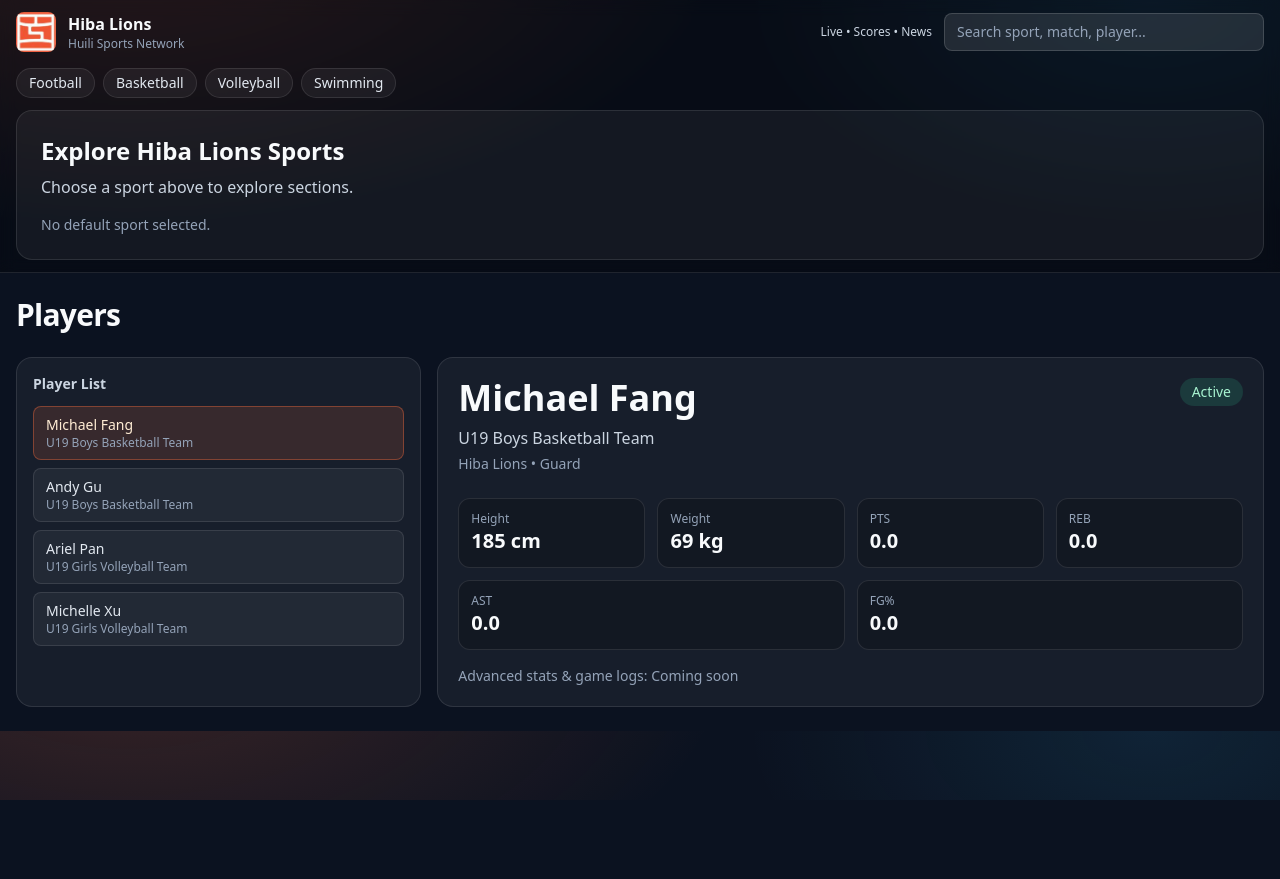
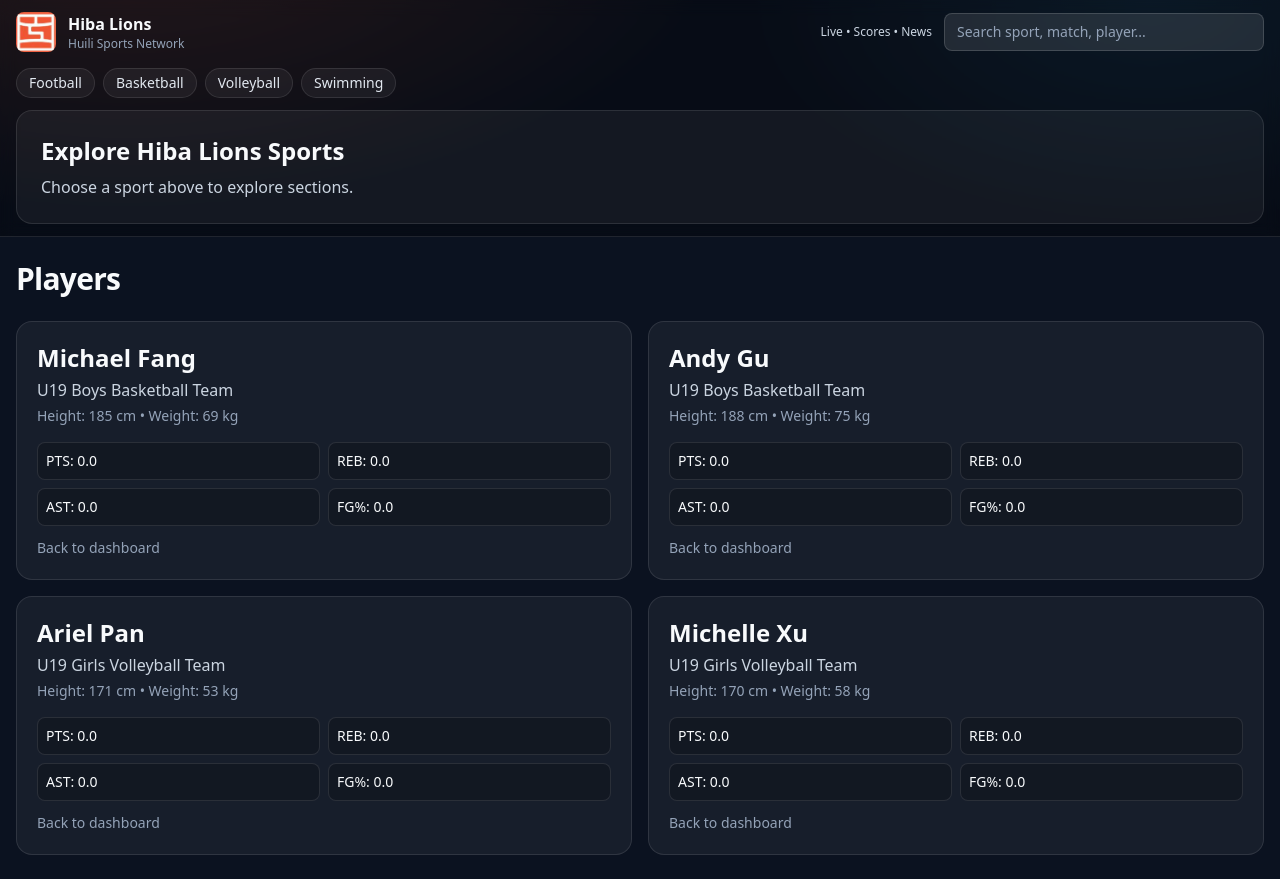
Before and after one commit to michaelfang1234/MichaelF, a Next.js app: page /players in a window 1280 px wide. Before the commit the page ends 800 px from the top, so only its background shows below. Built offline with nearby package versions, Linux system fonts and the light colour scheme.

Commit message:
Stabilize build and fix Next.js prerender/server-client issues

```diff
--- a/src/app/matches/page.tsx
+++ b/src/app/matches/page.tsx
@@ -1,44 +1,19 @@
-"use client";
-
-import { useSearchParams } from "next/navigation";
-
-const schedule = [
-  { date: "March 17", match: "Home vs NACIS", time: "5:00 PM" },
-  { date: "March 25", match: "Home vs KCIS", time: "5:15 PM" },
-  { date: "April 1", match: "Away vs PingHe", time: "5:00 PM" },
-  { date: "April 7", match: "Home vs QDHS", time: "5:00 PM" },
-  { date: "April 17", match: "Away vs WCIS", time: "5:00 PM" },
-  { date: "April 22", match: "Home vs UCS", time: "5:00 PM" },
-  { date: "April 28", match: "Away vs SUIS QP*", time: "5:00 PM" },
-];
-
 export default function MatchesPage() {
-  const sp = useSearchParams();
-  const q = (sp.get("q") || "").trim().toLowerCase();
-
-  const filtered = schedule.filter((m) => {
-    if (!q) return true;
-    return (`volleyball ${m.date} ${m.match} ${m.time}`).toLowerCase().includes(q);
-  });
+  const schedule = [
+    { date: "March 17", match: "Hiba Lions vs NACIS", time: "5:00 PM" },
+    { date: "March 25", match: "Hiba Lions vs KCIS", time: "5:15 PM" },
+    { date: "April 1", match: "PingHe vs Hiba Lions", time: "5:00 PM" },
+  ];
 
   return (
     <main className="space-y-4">
       <h1 className="text-3xl font-semibold tracking-tight">Volleyball Matches</h1>
       <p className="text-slate-400 text-sm">U19 Girls • SSSA Volleyball League</p>
-      {q ? <p className="text-sm text-orange-200">Search: &quot;{q}&quot; • {filtered.length} result(s)</p> : null}
-
       <div className="grid gap-4 md:grid-cols-2">
-        {filtered.map((m, i) => (
-          <article key={i} className="rounded-2xl border border-white/10 bg-white/5 p-4 transition hover:bg-white/10">
-            <div className="mb-2 flex items-center justify-between text-xs">
-              <span className="text-slate-400">Girls League</span>
-              <span className="rounded-full bg-emerald-400/15 px-2 py-0.5 text-emerald-200">UPCOMING</span>
-            </div>
+        {schedule.map((m, i) => (
+          <article key={i} className="rounded-2xl border border-white/10 bg-white/5 p-4">
             <div className="text-lg">{m.match}</div>
-            <div className="mt-3 flex items-center justify-between text-slate-300">
-              <span>{m.date}</span>
-              <span>{m.time}</span>
-            </div>
+            <div className="mt-2 text-sm text-slate-300">{m.date} • {m.time}</div>
           </article>
         ))}
       </div>
--- a/src/app/players/page.tsx
+++ b/src/app/players/page.tsx
@@ -1,144 +1,31 @@
-"use client";
-
-import { useMemo } from "react";
-import { useSearchParams } from "next/navigation";
 import Link from "next/link";
 
-type Player = {
-  key: string;
-  name: string;
-  sport: "Basketball" | "Volleyball";
-  teamLabel: string;
-  divisionLabel: string; // e.g. U19 Boys Basketball Team
-  heightCm: number;
-  weightKg: number;
-  position: string;
-};
-
-const players: Player[] = [
-  {
-    key: "michael",
-    name: "Michael Fang",
-    sport: "Basketball",
-    teamLabel: "Hiba Lions",
-    divisionLabel: "U19 Boys Basketball Team",
-    heightCm: 185,
-    weightKg: 69,
-    position: "Guard",
-  },
-  {
-    key: "andy",
-    name: "Andy Gu",
-    sport: "Basketball",
-    teamLabel: "Hiba Lions",
-    divisionLabel: "U19 Boys Basketball Team",
-    heightCm: 188,
-    weightKg: 75,
-    position: "Forward",
-  },
-  {
-    key: "ariel",
-    name: "Ariel Pan",
-    sport: "Volleyball",
-    teamLabel: "Hiba Lions",
-    divisionLabel: "U19 Girls Volleyball Team",
-    heightCm: 171,
-    weightKg: 53,
-    position: "Outside Hitter",
-  },
-  {
-    key: "michelle",
-    name: "Michelle Xu",
-    sport: "Volleyball",
-    teamLabel: "Hiba Lions",
-    divisionLabel: "U19 Girls Volleyball Team",
-    heightCm: 170,
-    weightKg: 58,
-    position: "Setter",
-  },
+const players = [
+  { key: "michael", name: "Michael Fang", team: "U19 Boys Basketball Team", height: "185 cm", weight: "69 kg" },
+  { key: "andy", name: "Andy Gu", team: "U19 Boys Basketball Team", height: "188 cm", weight: "75 kg" },
+  { key: "ariel", name: "Ariel Pan", team: "U19 Girls Volleyball Team", height: "171 cm", weight: "53 kg" },
+  { key: "michelle", name: "Michelle Xu", team: "U19 Girls Volleyball Team", height: "170 cm", weight: "58 kg" },
 ];
 
 export default function PlayersPage() {
-  const sp = useSearchParams();
-  const q = (sp.get("q") || "").trim().toLowerCase();
-
-  const filtered = useMemo(() => {
-    if (!q) return players;
-    return players.filter((p) =>
-      `${p.key} ${p.name} ${p.sport} ${p.teamLabel} ${p.divisionLabel}`.toLowerCase().includes(q)
-    );
-  }, [q]);
-
-  const selected = filtered[0] ?? players[0];
-
   return (
     <main className="space-y-6">
       <h1 className="text-3xl font-semibold tracking-tight">Players</h1>
-
-      <div className="grid gap-4 lg:grid-cols-12">
-        <aside className="rounded-2xl border border-white/10 bg-white/5 p-4 lg:col-span-4">
-          <h2 className="mb-3 text-sm font-semibold text-slate-300">Player List</h2>
-          <div className="space-y-2">
-            {players.map((p) => (
-              <Link
-                key={p.key}
-                href={`/players?q=${encodeURIComponent(p.key)}`}
-                className={[
-                  "block rounded-lg border px-3 py-2 text-sm transition",
-                  selected.key === p.key
-                    ? "border-[#F26A3D]/40 bg-[#F26A3D]/15 text-orange-100"
-                    : "border-white/10 bg-white/5 text-slate-200 hover:bg-white/10",
-                ].join(" ")}
-              >
-                <div className="font-medium">{p.name}</div>
-                <div className="text-xs text-slate-400">{p.divisionLabel}</div>
-              </Link>
-            ))}
-          </div>
-        </aside>
-
-        <section className="rounded-2xl border border-white/10 bg-white/5 p-5 lg:col-span-8">
-          <div className="flex flex-wrap items-start justify-between gap-4">
-            <div>
-              <h2 className="text-4xl font-semibold">{selected.name}</h2>
-              <p className="mt-2 text-slate-300">{selected.divisionLabel}</p>
-              <p className="mt-1 text-sm text-slate-400">{selected.teamLabel} • {selected.position}</p>
+      <div className="grid gap-4 md:grid-cols-2">
+        {players.map((p) => (
+          <article key={p.key} className="rounded-2xl border border-white/10 bg-white/5 p-5">
+            <h2 className="text-2xl font-semibold">{p.name}</h2>
+            <p className="mt-1 text-slate-300">{p.team}</p>
+            <p className="mt-1 text-sm text-slate-400">Height: {p.height} • Weight: {p.weight}</p>
+            <div className="mt-4 grid grid-cols-2 gap-2 text-sm">
+              <div className="rounded-lg border border-white/10 bg-black/20 p-2">PTS: 0.0</div>
+              <div className="rounded-lg border border-white/10 bg-black/20 p-2">REB: 0.0</div>
+              <div className="rounded-lg border border-white/10 bg-black/20 p-2">AST: 0.0</div>
+              <div className="rounded-lg border border-white/10 bg-black/20 p-2">FG%: 0.0</div>
             </div>
-            <span className="rounded-full bg-emerald-400/15 px-3 py-1 text-sm text-emerald-200">Active</span>
-          </div>
-
-          <div className="mt-6 grid gap-3 md:grid-cols-2 xl:grid-cols-4">
-            <div className="rounded-xl border border-white/10 bg-black/20 p-3">
-              <p className="text-xs text-slate-400">Height</p>
-              <p className="text-xl font-semibold">{selected.heightCm} cm</p>
-            </div>
-            <div className="rounded-xl border border-white/10 bg-black/20 p-3">
-              <p className="text-xs text-slate-400">Weight</p>
-              <p className="text-xl font-semibold">{selected.weightKg} kg</p>
-            </div>
-            <div className="rounded-xl border border-white/10 bg-black/20 p-3">
-              <p className="text-xs text-slate-400">PTS</p>
-              <p className="text-xl font-semibold">0.0</p>
-            </div>
-            <div className="rounded-xl border border-white/10 bg-black/20 p-3">
-              <p className="text-xs text-slate-400">REB</p>
-              <p className="text-xl font-semibold">0.0</p>
-            </div>
-          </div>
-
-          <div className="mt-3 grid gap-3 md:grid-cols-2">
-            <div className="rounded-xl border border-white/10 bg-black/20 p-3">
-              <p className="text-xs text-slate-400">AST</p>
-              <p className="text-xl font-semibold">0.0</p>
-            </div>
-            <div className="rounded-xl border border-white/10 bg-black/20 p-3">
-              <p className="text-xs text-slate-400">FG%</p>
-              <p className="text-xl font-semibold">0.0</p>
-            </div>
-          </div>
-
-          <p className="mt-4 text-sm text-slate-400">Advanced stats & game logs: Coming soon</p>
-        </section>
+            <Link href="/" className="mt-3 inline-block text-sm text-slate-400 hover:text-white">Back to dashboard</Link>
+          </article>
+        ))}
       </div>
     </main>
   );
--- a/src/components/sports-bar.tsx
+++ b/src/components/sports-bar.tsx
@@ -1,7 +1,6 @@
 "use client";
 
 import { useEffect, useMemo, useState } from "react";
-import { useSearchParams } from "next/navigation";
 import clsx from "clsx";
 import Link from "next/link";
 
@@ -18,65 +17,17 @@ const leagueBySport: Record<SportKey, string> = {
   Swimming: "SSSA Swimming League",
 };
 
-const volleyballU19Girls = [
-  { date: "March 17", home: "Hiba Lions", away: "NACIS", venueType: "Home", time: "5:00 PM", status: "UPCOMING" },
-  { date: "March 25", home: "Hiba Lions", away: "KCIS", venueType: "Home", time: "5:15 PM", status: "UPCOMING" },
-  { date: "April 1", home: "PingHe", away: "Hiba Lions", venueType: "Away", time: "5:00 PM", status: "UPCOMING" },
-];
-
 export default function SportsBar() {
-  const searchParams = useSearchParams();
   const [activeSport, setActiveSport] = useState<SportKey | null>(null);
   const [activeSection, setActiveSection] = useState<SectionKey>("Home");
 
   useEffect(() => {
-    if (searchParams.get("reset") === "1") {
-      setActiveSport(null);
-      setActiveSection("Home");
-    }
-  }, [searchParams]);
+    const handler = () => { setActiveSport(null); setActiveSection("Home"); };
+    window.addEventListener("hspn:reset-nav", handler);
+    return () => window.removeEventListener("hspn:reset-nav", handler);
+  }, []);
 
   const league = useMemo(() => (activeSport ? leagueBySport[activeSport] : ""), [activeSport]);
-
-  function renderPlayersBySport() {
-    if (activeSport === "Basketball") {
-      return (
-        <div className="space-y-3">
-          <h3 className="text-sm text-slate-300">U19 Boys Basketball Team</h3>
-          <div className="grid gap-3 md:grid-cols-2">
-            <Link href="/players?q=michael" className="rounded-xl border border-white/10 bg-black/20 p-4 hover:bg-white/5">
-              <p className="text-lg font-semibold">Michael Fang</p>
-              <p className="text-sm text-slate-400">185 cm • 69 kg</p>
-            </Link>
-            <Link href="/players?q=andy" className="rounded-xl border border-white/10 bg-black/20 p-4 hover:bg-white/5">
-              <p className="text-lg font-semibold">Andy Gu</p>
-              <p className="text-sm text-slate-400">188 cm • 75 kg</p>
-            </Link>
-          </div>
-        </div>
-      );
-    }
-
-    if (activeSport === "Volleyball") {
-      return (
-        <div className="space-y-3">
-          <h3 className="text-sm text-slate-300">U19 Girls Volleyball Team</h3>
-          <div className="grid gap-3 md:grid-cols-2">
-            <Link href="/players?q=ariel" className="rounded-xl border border-white/10 bg-black/20 p-4 hover:bg-white/5">
-              <p className="text-lg font-semibold">Ariel Pan</p>
-              <p className="text-sm text-slate-400">171 cm • 53 kg</p>
-            </Link>
-            <Link href="/players?q=michelle" className="rounded-xl border border-white/10 bg-black/20 p-4 hover:bg-white/5">
-              <p className="text-lg font-semibold">Michelle Xu</p>
-              <p className="text-sm text-slate-400">170 cm • 58 kg</p>
-            </Link>
-          </div>
-        </div>
-      );
-    }
-
-    return <div className="rounded-2xl border border-white/10 bg-black/20 p-5 text-slate-300">{activeSport} players coming soon.</div>;
-  }
 
   function renderContent() {
     if (!activeSport) {
@@ -84,27 +35,9 @@ export default function SportsBar() {
         <div className="rounded-2xl border border-white/10 bg-white/5 p-6">
           <h2 className="text-2xl font-semibold">Explore Hiba Lions Sports</h2>
           <p className="mt-2 text-slate-300">Choose a sport above to explore sections.</p>
-          <p className="mt-4 text-sm text-slate-400">No default sport selected.</p>
         </div>
       );
     }
-
-    if (activeSection === "Players") return renderPlayersBySport();
-
-    if (activeSection === "Schedule" && activeSport === "Volleyball") {
-      return (
-        <div className="grid gap-4 md:grid-cols-2">
-          {volleyballU19Girls.map((m, i) => (
-            <article key={i} className="rounded-2xl border border-white/10 bg-black/20 p-4">
-              <div className="mb-2 text-xs text-slate-400">{m.status}</div>
-              <div className="text-lg">{m.home} vs {m.away}</div>
-              <div className="mt-2 text-sm text-slate-300">{m.date} • {m.time} • {m.venueType}</div>
-            </article>
-          ))}
-        </div>
-      );
-    }
-
     return <div className="rounded-2xl border border-white/10 bg-black/20 p-5 text-slate-300">{activeSport} • {activeSection} coming soon.</div>;
   }
 
@@ -112,14 +45,8 @@ export default function SportsBar() {
     <div className="mt-4 space-y-3">
       <div className="flex flex-wrap gap-2">
         {sports.map((s) => (
-          <button
-            key={s}
-            onClick={() => { setActiveSport(s); setActiveSection("Home"); }}
-            className={clsx(
-              "rounded-full border px-3 py-1 text-sm transition",
-              activeSport === s ? "border-[#F26A3D]/50 bg-[#F26A3D]/20 text-orange-100" : "border-white/10 bg-white/5 text-slate-200 hover:bg-white/10"
-            )}
-          >
+          <button key={s} onClick={() => { setActiveSport(s); setActiveSection("Home"); }}
+            className={clsx("rounded-full border px-3 py-1 text-sm transition", activeSport === s ? "border-[#F26A3D]/50 bg-[#F26A3D]/20 text-orange-100" : "border-white/10 bg-white/5 text-slate-200 hover:bg-white/10")}>
             {s}
           </button>
         ))}
@@ -130,18 +57,11 @@ export default function SportsBar() {
           <div className="mb-3">
             <span className="rounded-full border border-[#F26A3D]/40 bg-[#F26A3D]/15 px-2 py-0.5 text-xs text-orange-100">{league}</span>
           </div>
-
           <div className="grid gap-4 lg:grid-cols-12">
             <div className="space-y-2 lg:col-span-3">
               {sections.map((item) => (
-                <button
-                  key={item}
-                  onClick={() => setActiveSection(item)}
-                  className={clsx(
-                    "w-full rounded-lg px-3 py-2 text-left text-sm transition",
-                    activeSection === item ? "bg-[#F26A3D] text-white" : "bg-white/5 text-slate-200 hover:bg-white/10"
-                  )}
-                >
+                <button key={item} onClick={() => setActiveSection(item)}
+                  className={clsx("w-full rounded-lg px-3 py-2 text-left text-sm transition", activeSection === item ? "bg-[#F26A3D] text-white" : "bg-white/5 text-slate-200 hover:bg-white/10")}>
                   {item}
                 </button>
               ))}
@@ -149,9 +69,7 @@ export default function SportsBar() {
             <div className="lg:col-span-9">{renderContent()}</div>
           </div>
         </div>
-      ) : (
-        renderContent()
-      )}
+      ) : renderContent()}
     </div>
   );
 }
--- a/src/components/top-search.tsx
+++ b/src/components/top-search.tsx
@@ -4,14 +4,14 @@ import { useMemo, useState } from "react";
 import Link from "next/link";
 
 const dataset = [
-  { kind: "match", title: "Hiba Lions vs NACIS", sub: "Volleyball • March 17 • 5:00 PM", href: "/matches?q=nacis" },
-  { kind: "match", title: "Hiba Lions vs KCIS", sub: "Volleyball • March 25 • 5:15 PM", href: "/matches?q=kcis" },
-  { kind: "match", title: "PingHe vs Hiba Lions", sub: "Volleyball • April 1 • 5:00 PM", href: "/matches?q=pinghe" },
+  { kind: "match", title: "Hiba Lions vs NACIS", sub: "Volleyball • March 17 • 5:00 PM", href: "/matches" },
+  { kind: "match", title: "Hiba Lions vs KCIS", sub: "Volleyball • March 25 • 5:15 PM", href: "/matches" },
+  { kind: "match", title: "PingHe vs Hiba Lions", sub: "Volleyball • April 1 • 5:00 PM", href: "/matches" },
 
-  { kind: "player", title: "Michael Fang", sub: "U19 Boys Basketball Team • 185cm • 69kg", href: "/players?q=michael" },
-  { kind: "player", title: "Andy Gu", sub: "U19 Boys Basketball Team • 188cm • 75kg", href: "/players?q=andy" },
-  { kind: "player", title: "Ariel Pan", sub: "U19 Girls Volleyball Team • 171cm • 53kg", href: "/players?q=ariel" },
-  { kind: "player", title: "Michelle Xu", sub: "U19 Girls Volleyball Team • 170cm • 58kg", href: "/players?q=michelle" },
+  { kind: "player", title: "Michael Fang", sub: "U19 Boys Basketball Team • 185cm • 69kg", href: "/players" },
+  { kind: "player", title: "Andy Gu", sub: "U19 Boys Basketball Team • 188cm • 75kg", href: "/players" },
+  { kind: "player", title: "Ariel Pan", sub: "U19 Girls Volleyball Team • 171cm • 53kg", href: "/players" },
+  { kind: "player", title: "Michelle Xu", sub: "U19 Girls Volleyball Team • 170cm • 58kg", href: "/players" },
 ];
 
 export default function TopSearch() {
```
